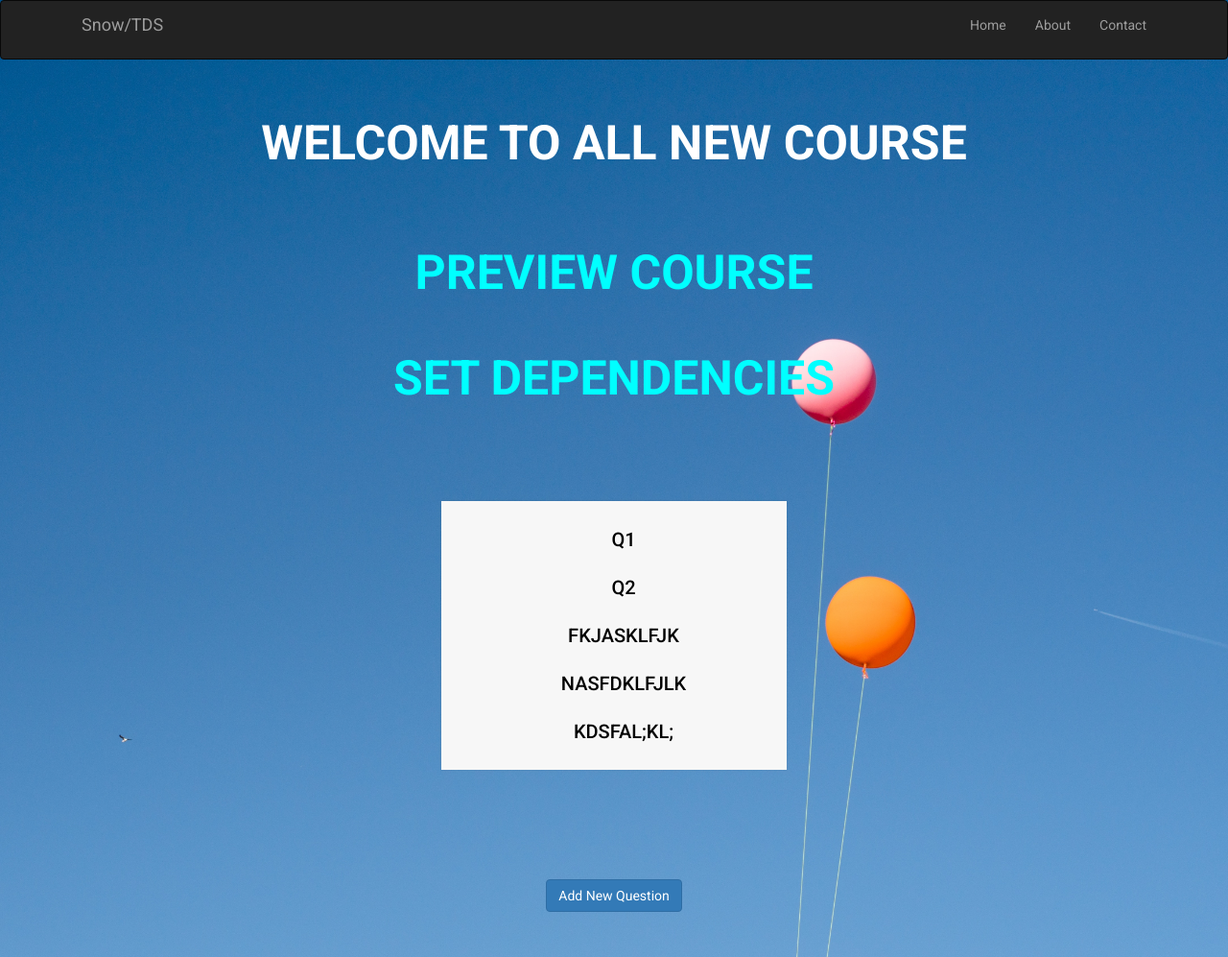
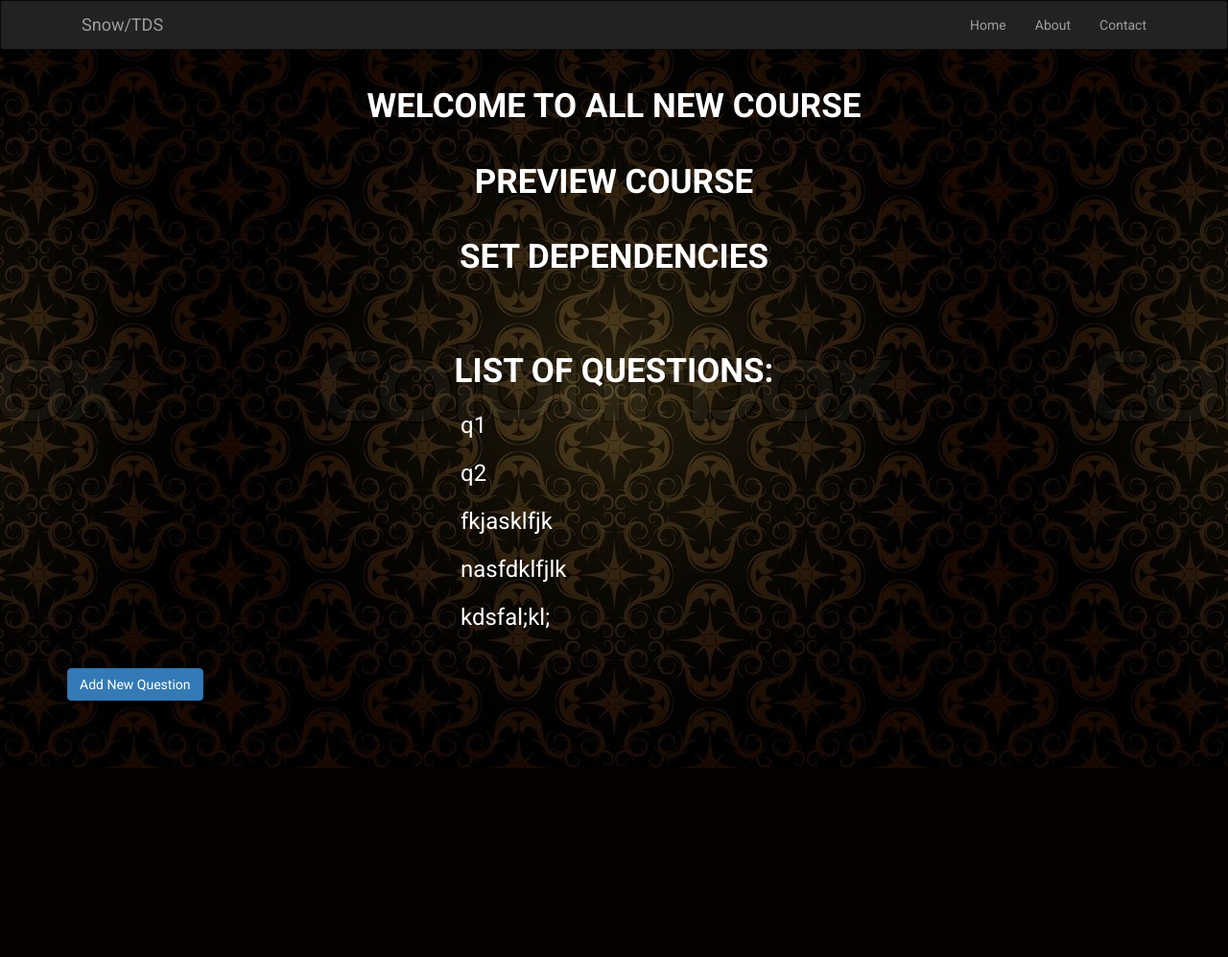
Before and after one commit to sid42mish/NIL-Self-Learning, a Flask app: a page that uses templates/course.html in a window 1280 px wide. Shown: the whole page at 96% size. After the commit the page ends 800 px from the top, so only its background shows below. Run offline with Flask 2, Linux system fonts and the light colour scheme; data comes from the database, SQL or seed files in the repository; both versions use the stored data as it was after the commit; some libraries are stand-ins or nearby versions.

Commit message:
course page front end + fixes

```diff
--- a/static_dir/css/DBMS.css
+++ b/static_dir/css/course.css
@@ -1,16 +1,16 @@
 
 body{
-	background: url("./page-2.jpg");
-	background-position: center;
-    background-size: cover;
-    font-family: Roboto;
+	/*background: url(https://images.unsplash.com/photo-1558834642-4aac34e9ff44?ixlib=rb-1.2.1&ixid=eyJhcHBfaWQiOjEyMDd9&auto=format&fit=crop&w=1870&q=80);*/
+	background: url("./gold.jpg");
+	/*background-size: contain;*/
+	background-position: top center;
+	background-repeat: repeat;
+	font-family: Roboto;
 }
-
 ul {
 	list-style: none;
 	margin: 0;
 	padding: 0;
-  color: white
 }
 
 
@@ -19,29 +19,19 @@ h1 {
 	/*background: #f99922;*/
 	color: white;
 	margin: 0;
-	padding: 40px 40px;
+	padding: 20px 0px;
 	text-transform: uppercase;
-	font-size: 50px;
-	font-weight: normal;
+	font-size: 35px;
 	text-align: center;
 	font-weight: bold;
 }
 
 
-.fa-plus {
-	float: right;
+span {
+	text-align: center;
 }
 
-li a {
-	height: 60px;
-	line-height: 40px;
-	color: aqua;
-}
-/*
-li:nth-child(2n){
-	background: #f7f7f7;
-}
-*/
+
 li span {
 	background: #e74c3c;
 	height: 40px;
@@ -78,20 +68,21 @@ input:focus{
 #box {
 	align-content: center;
 	width: 360px;
-	margin: 100px auto;
-	background: #f7f7f7;
+	margin: 20px auto;
+	/*background: #f7f7f7;*/
 	box-shadow: 0 0 3px rgba(0,0,0, 0.1);
 }
 
-.completed {
-	color: gray;
-	text-decoration: line-through;
+.main_item {
+	color: white;
+	font-size: x-large;
+	/*font-weight: bold;*/
 }
 
 
 button{
 	align-items: center;
-
+	background-color: #f99922;
 }
 
 #formul {
@@ -100,13 +91,3 @@ button{
 	padding-top: 50px;
 	padding-bottom: 30px
 }
-
-
-
-
-
-
-/*Dropdown Menu*/
-.dropdown {
-
-}
--- a/static_dir/css/main.css
+++ b/static_dir/css/main.css
@@ -1,7 +1,7 @@
 body{
 	/*background: url(https://images.unsplash.com/photo-1558834642-4aac34e9ff44?ixlib=rb-1.2.1&ixid=eyJhcHBfaWQiOjEyMDd9&auto=format&fit=crop&w=1870&q=80);*/
 	background: url("./stars.jpg");
-	background-size: cotain;
+	background-size: contain;
 	background-position: top center;
 	font-family: Roboto;
 }
--- a/templates/course.html
+++ b/templates/course.html
@@ -5,7 +5,7 @@
 	<!--   <link rel="stylesheet"  href="{{url_for('static',filename='../static_dir/css/DBMS.css') }}"> -->
   <link href='https://fonts.googleapis.com/css?family=Roboto:400,700,500' rel='stylesheet' type='text/css'>
   <link rel="stylesheet" href="https://maxcdn.bootstrapcdn.com/bootstrap/3.3.7/css/bootstrap.min.css" integrity="sha384-BVYiiSIFeK1dGmJRAkycuHAHRg32OmUcww7on3RYdg4Va+PmSTsz/K68vbdEjh4u" crossorigin="anonymous">
-  <link rel="stylesheet" type="text/css" href="../static_dir/css/DBMS.css">
+  <link rel="stylesheet" type="text/css" href="../static_dir/css/course.css">
 
   <script defer src="https://use.fontawesome.com/releases/v5.0.6/js/all.js"></script>
 
@@ -33,37 +33,47 @@
 </nav>
 
 
-<ul>
+
 <div class="container">
 	<h1 >Welcome to {{ cn | replace('-',' ')}} Course</h1>
 </div>
 
 
-<h1>
+
 <div class="container">
-  <li><a  class ="main_item" href="{{cn}}/preview-course">Preview Course</a></li>
-
+  <a  class ="main_item" href="{{cn}}/preview-course"><h1>Preview Course</h1></a>
+  <a  class ="main_item" href="set-dependencies/{{cn}}"><h1>Set Dependencies</h1></a>
 </div>
 <br>
-<div class="container">
-  <li><a  class ="main_item" href="set-dependencies/{{cn}}">Set Dependencies</a></li>
-</div>
+
+
+<!-- list of questions -->
+
 <div id="box">
-  <h3 >
+    <h1>List of Questions:</h1>
     <ul id="topiclist">
       {% for key in msg %}
-        <li style="font-size:20px; height: 50px; line-height: 10px;" name="{{key}}" value="{{cn}}"><span><i class="fa fa-trash"></i></span><a style="font: serif ; color: black" class ="main_item" href="/problem/{{ key |replace(' ', '-') }}">{{ key }}</a></li>
+        <li name="{{key}}" value="{{cn}}"><span><i class="fa fa-trash" style=" vertical-align: middle;"></i></span><a  class ="main_item" href="/problem/{{ key |replace(' ', '-') }}">{{ key }}</a></li>
       {% endfor %}
     </ul>
-  </h3>
 </div>
+
+
+
+
+
+
+
+<!-- DROPDOWN -->
 <div class="container">
   <button class="btn btn-primary dropbtn">Add New Question</button>
 </div>
 
-</ul>
 
-</h1>
+
+
+
+
 <div class="container">
   <div class="dropdown">
 
@@ -101,7 +111,7 @@
           <input type="text" class="form-control" name="wanswer3" placeholder="Type Wrong Answer Here">
         </div>
         <br>
-        <input class ="btn btn-primary" type="submit" id="submitBtn">
+        <button class="btn btn-primary dropbtn">Submit Question</button>
       </form>
     </div>
 
@@ -112,7 +122,7 @@
 <div class="container">
 
 </div>
-<script type="text/javascript" src="../static_dir/js/DBMS.js"></script>
+<script type="text/javascript" src="../static_dir/js/course.js"></script>
 <!-- <script type="text/javascript" src="{{url_for('static',filename='static_dir/js/DBMS.js') }}"></script> -->
 </body>
 </html>
```
Also changed, not shown: static_dir/js/akk.js (deleted, +0 -52 lines), hack.db, static_dir/css/gold.jpg (added), static_dir/js/course.js (renamed from static_dir/js/DBMS.js).
